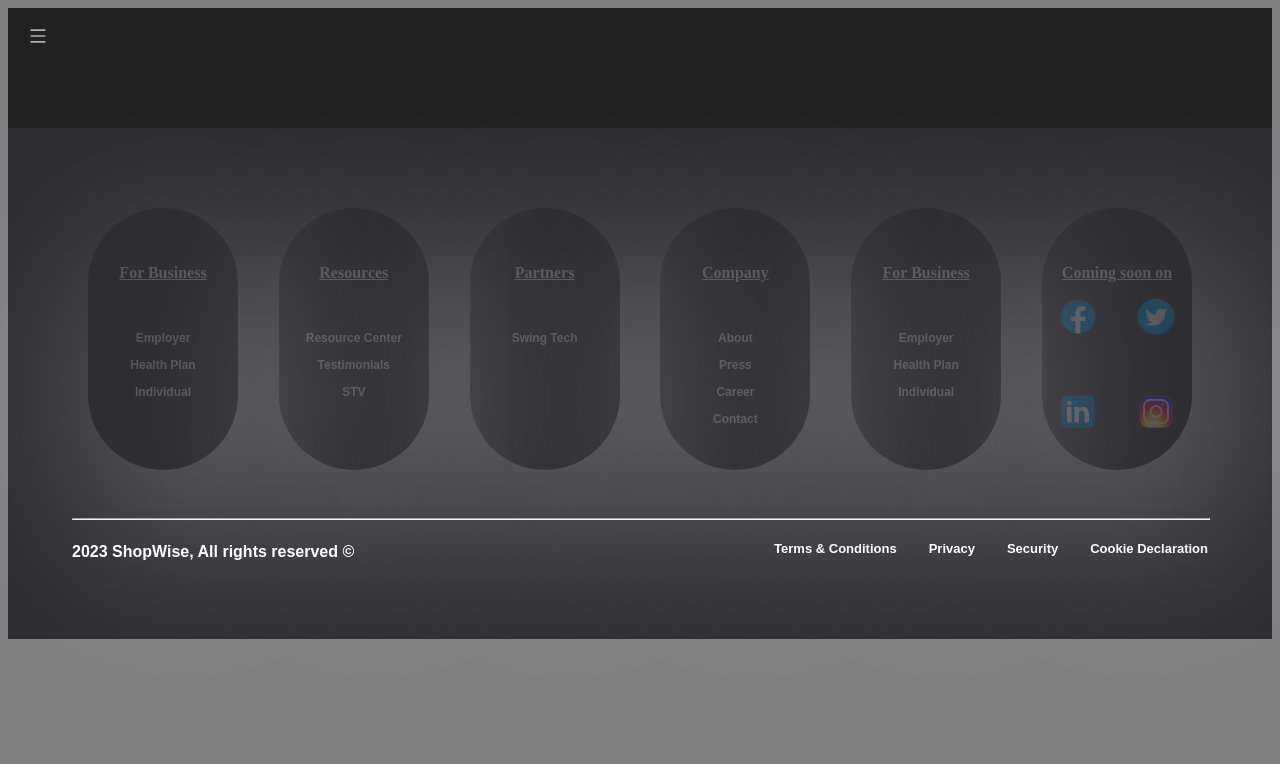
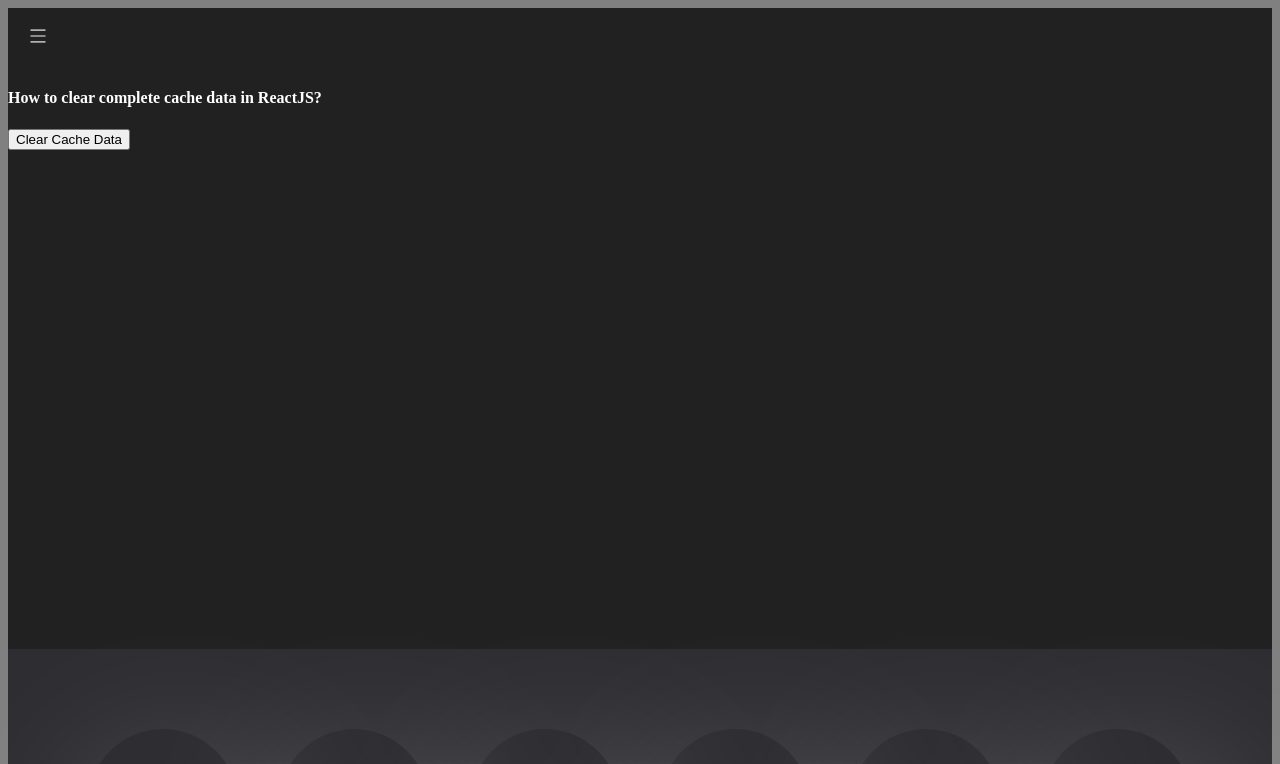
Before and after one commit to alexmina12/WebSite, a React (Create React App) app: page /ClearCache in a window 1280 px wide. Shown: the top 764 px of the page. Built offline with nearby package versions, Linux system fonts and the light colour scheme; no server answers.

Commit message:
Change port, add server cache clear

```diff
--- a/src/App.jsx
+++ b/src/App.jsx
@@ -7,6 +7,7 @@
 import Login from './components/Login/login';
 import Details from './components/cardDetails/Details';
 import Register from './components/Register/Register';
+import ClearCache from './components/ClearCache/ClearCache';
 import './App.css';
 
 const App = () => {
@@ -30,6 +31,7 @@
         <Route path="/login" element={<Login />} />
         <Route path="/register" element={<Register />} />
         <Route path="/:brand/:id" element={<Details phones={phones} />} />
+        <Route path="/ClearCache" element={<ClearCache />} />
       </Routes>
 
       <Footer />
--- /dev/null
+++ b/src/components/ClearCache/ClearCache.jsx
@@ -0,0 +1,21 @@
+import * as React from 'react';
+import styles from './ClearCache.module.css'
+
+export default function ClearCache() {
+    const clearCacheData = () => {
+        caches.keys().then((names) => {
+            names.forEach((name) => {
+                caches.delete(name);
+            });
+        });
+        alert('Complete Cache Cleared');
+    };
+
+    return (
+        <div style={{ height: 500, width: '80%' }}>
+            <h4 className={styles.question}>How to clear complete cache data in ReactJS?</h4>
+            <button onClick={() => clearCacheData()}>
+                Clear Cache Data</button>
+        </div>
+    );
+}
--- /dev/null
+++ b/src/components/ClearCache/ClearCache.module.css
@@ -0,0 +1,3 @@
+.question {
+    color: white;
+}
--- a/src/components/Login/login.jsx
+++ b/src/components/Login/login.jsx
@@ -23,7 +23,7 @@
       password
     };
 
-    axios.post('http://localhost:3000/login', userData)
+    axios.post('http://localhost:1024/login', userData)
       .then(response => {
         console.log(response.data);
         setLoginStatus(response.data.message);
--- a/src/components/Navigation/NavigationBar.jsx
+++ b/src/components/Navigation/NavigationBar.jsx
@@ -42,6 +42,11 @@
                 <span><FcIcons.FcRegisteredTrademark /> Register</span>
               </Link>
             </li>
+            <li className={styles['nav-text']}>
+              <Link to="/ClearCache">
+                <span><FcIcons.FcRegisteredTrademark /> Clear Server Cache</span>
+              </Link>
+            </li>
           </ul>
         </div>
       </div>
--- a/src/components/Register/Register.jsx
+++ b/src/components/Register/Register.jsx
@@ -42,7 +42,7 @@
       password
     };
 
-    axios.post('http://localhost:3000/register', userData)
+    axios.post('http://localhost:1024/register', userData)
       .then(response => {
         console.log(response.data);
       })
```
